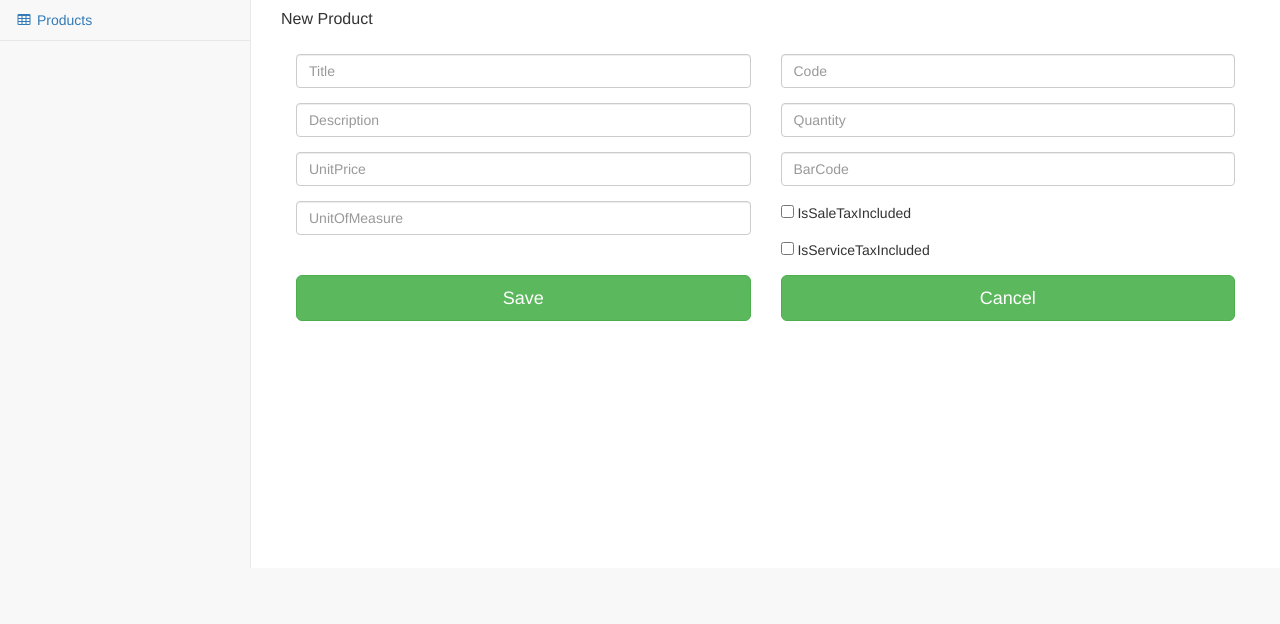
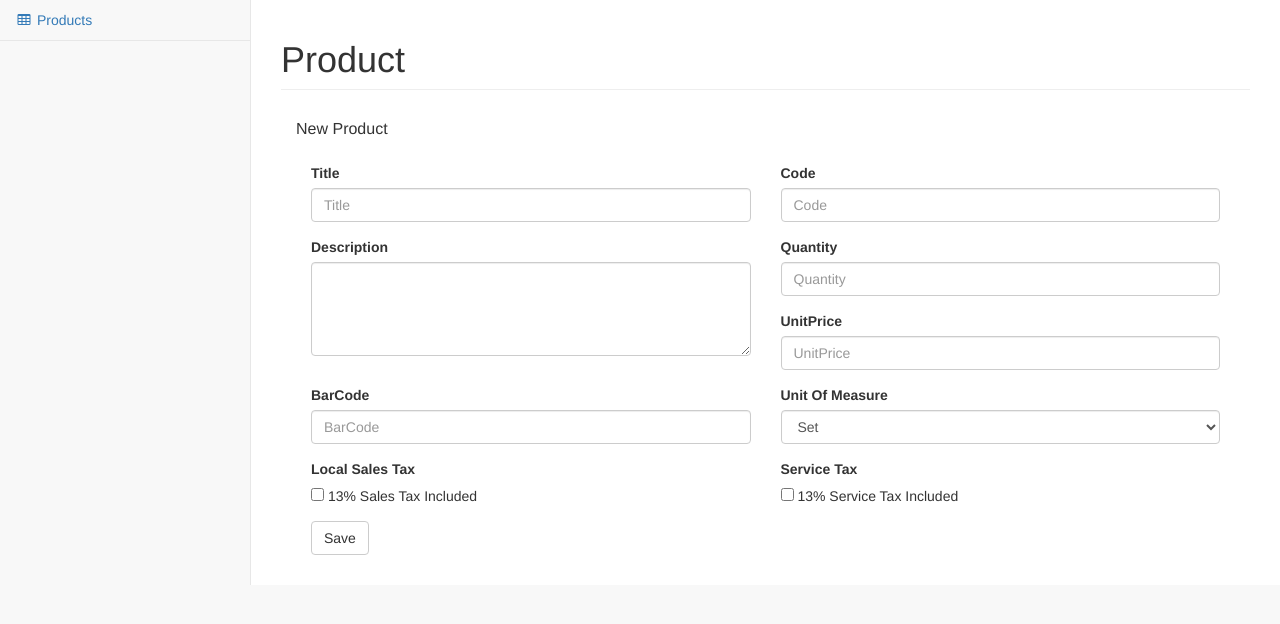
Before and after one commit to hayashi-leo/django-facturas, a Django app: page /dashboard/product/new in a window 1280 px wide. Shown: the part 51-675 px from the top of the page. Run offline with Django 3.2, Linux system fonts and the light colour scheme; the visitor is signed in with stand-in values (Sample User, id 1); some libraries are stand-ins or nearby versions.

Commit message:
Update product_detail, product_edit templates

```diff
--- a/templates/products/product_edit.html
+++ b/templates/products/product_edit.html
@@ -8,19 +8,49 @@
 
 
 <div class="row">
-    <div class="panel-heading">
-        <h3 class="panel-title">{{ title }} </h3>
+    <div class="col-lg-12">
+        <h1 class="page-header">Product</h1>
     </div>
-    <div class="panel-body">
-        <form role="form" method="post">
+</div>
+<div class="row">
+    <div class="col-lg-12">
+        <div class="panel-heading">
+            <h3 class="panel-title">{{ title }} </h3>
+        </div>
+        <div class="panel-body">
+            <div class="row">
+
+                <form role="form" method="post">
             <fieldset>
                 {% csrf_token %}
+                <div class="col-lg-12">
                 {% for field in form.visible_fields %}
 
                 <div class="form-group col-12 col-sm-6">
-                    {% if field.label == 'IsServiceTaxIncluded' or field.label == 'IsSaleTaxIncluded' %}
-                    <input name="{{ field.name }}" type="checkbox"> {{ field.label }}
+                    {% if field.label == 'IsServiceTaxIncluded' %}
+                    <label> Service Tax </label> <br>
+                    <input name="{{ field.name }}" type="checkbox"> 13% Service Tax Included
+                    {% elif field.label == 'IsSaleTaxIncluded' %}
+                    <label> Local Sales Tax </label> <br>
+                    <input name="{{ field.name }}" type="checkbox"> 13% Sales Tax Included
+                    {% elif field.label == 'Description' %}
+                    <label>{{ field.label }}</label>
+                    <textarea class="form-control" rows="4" name="{{ field.name }}"></textarea>
+                    {% elif field.label == 'UnitOfMeasure' %}
+                    <label>Unit Of Measure</label>
+                    <select class="form-control" name="{{ field.name }}">
+                        <option>Set</option>
+                        <option>Roll</option>
+                        <option>Square Meter</option>
+                        <option>Bag</option>
+                        <option>Box</option>
+                        <option>Dozen</option>
+                        <option>Half Dozen</option>
+                        <option>Kilograms</option>
+                        <option></option>
+                    </select>
                     {% else %}
+                    <label>{{ field.label }}</label>
                     <input class="form-control" name="{{ field.name }}" placeholder="{{ field.label }}" type="text">
                     {% endif %}
                     {% if field.help_text %}
@@ -34,15 +64,15 @@
                 {% endfor %}
 
                 <div class="form-group col-12 col-sm-6">
-
-                <button type="submit" class="btn btn-lg btn-success btn-block">Save</button>
-                </div>
-                <div class="form-group col-12 col-sm-6">
-                <button type="cancel" class="btn btn-lg btn-success btn-block" onclick="return false;">Cancel</button>
+                <button type="submit" class="btn btn-default">Save</button>
                 </div>
 
             </fieldset>
         </form>
+
+
+            </div>
+        </div>
     </div>
 </div>
 
```
Also changed, not shown: templates/products/product_detail.html (+26 -2 lines).
